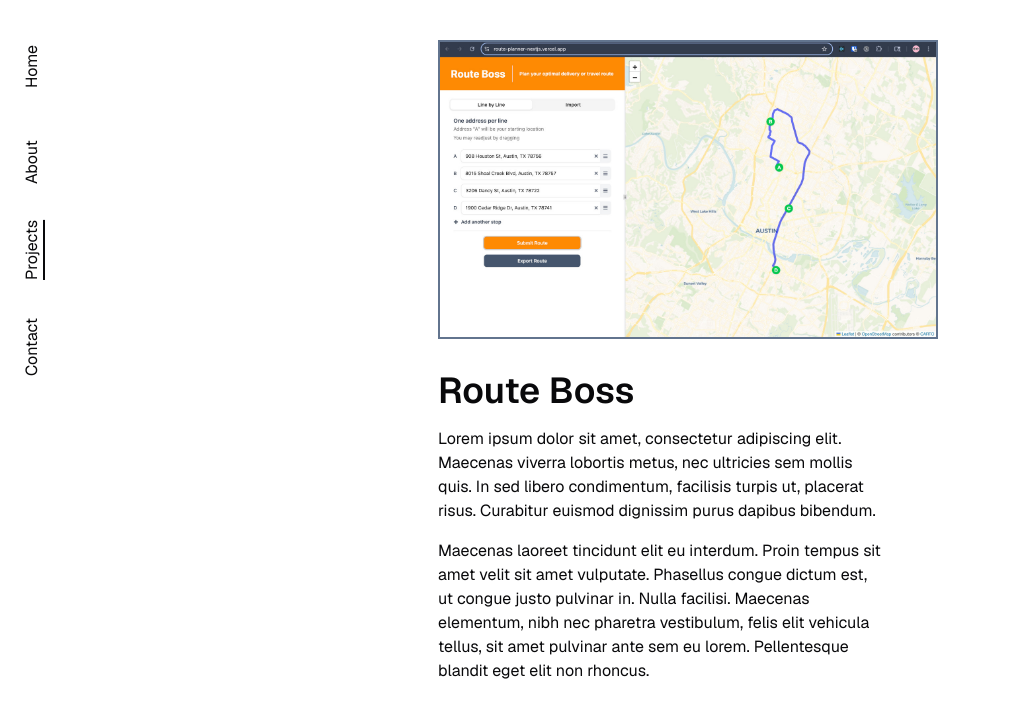
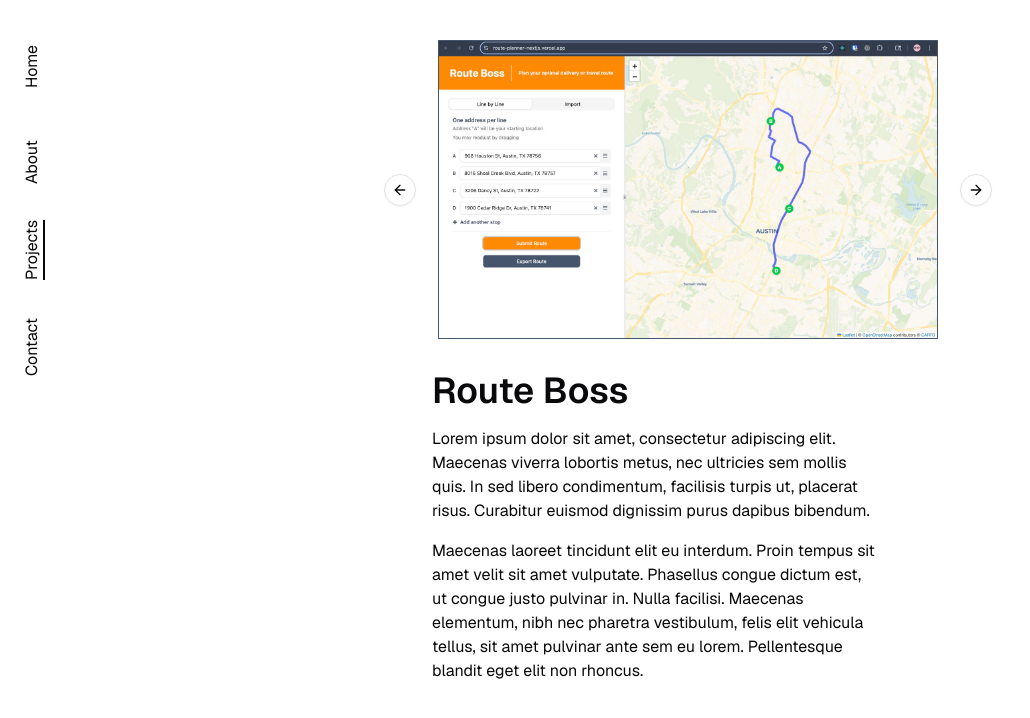
Before and after one commit to ReneMSdev/portfolio-website, a Next.js app: page /projects in a window 1280 px wide. Shown: the top 718 px of the page, without its empty margins (0-1030 px from the left). Built offline with nearby package versions, Linux system fonts and the light colour scheme.

Commit message:
UI changes

```diff
--- a/package.json
+++ b/package.json
@@ -12,6 +12,7 @@
     "@radix-ui/react-slot": "^1.2.3",
     "class-variance-authority": "^0.7.1",
     "clsx": "^2.1.1",
+    "embla-carousel-react": "^8.6.0",
     "lucide-react": "^0.511.0",
     "next": "15.3.2",
     "react": "^19.0.0",
--- a/src/app/layout.js
+++ b/src/app/layout.js
@@ -24,7 +24,7 @@ export default function RootLayout({ children }) {
       <body className={`${geistSans.variable} ${geistMono.variable} antialiased font-sans`}>
         <SidebarNav />
         <MobileMenu />
-        <main className='ml-0 pt-20 md:ml-32 md:pt-10 px-6 py-10'>{children}</main>
+        <main className='ml-0 pt-20 md:ml-24 md:pt-10 px-6 py-10'>{children}</main>
       </body>
     </html>
   )
--- a/src/app/projects/page.js
+++ b/src/app/projects/page.js
@@ -1,20 +1,44 @@
 import Image from 'next/image'
+import {
+  Carousel,
+  CarouselContent,
+  CarouselItem,
+  CarouselNext,
+  CarouselPrevious,
+} from '@/components/ui/carousel'
 
 export default function ProjectsPage() {
+  const projectOneImages = ['/routeplanner1.jpg', '/routeplanner2.jpg']
+
   return (
     <div className='grid grid-cols-1 gap-8 items-start px-4'>
       {/* Project 1 */}
       <div className='flex flex-col items-start max-w-4xl mx-auto'>
-        {/* Image */}
-        <div className='md:mr-8 mb-6 md:mb-0'>
-          <Image
-            src='/routeplanner1.jpg'
-            alt='Route Planner'
-            width={500}
-            height={0}
-            layout='intrinsic'
-            className='border-2 border-slate-500'
-          />
+        {/* ShadCN Carousel */}
+        <div className='w-full max-w-lg'>
+          <Carousel
+            className='w-full'
+            opts={{ loop: true }}
+          >
+            <CarouselContent>
+              {projectOneImages.map((src, i) => (
+                <CarouselItem
+                  key={i}
+                  className='flex justify-center'
+                >
+                  <Image
+                    src={src}
+                    alt={`Route Boss ${i + 1}`}
+                    width={500}
+                    height={300}
+                    className=' border-1 border-slate-600'
+                  />
+                </CarouselItem>
+              ))}
+            </CarouselContent>
+            <CarouselPrevious />
+            <CarouselNext />
+          </Carousel>
         </div>
 
         {/* Text */}
--- /dev/null
+++ b/src/components/ui/carousel.jsx
@@ -0,0 +1,195 @@
+'use client'
+import * as React from 'react'
+import useEmblaCarousel from 'embla-carousel-react'
+import { ArrowLeft, ArrowRight } from 'lucide-react'
+
+import { cn } from '@/lib/utils'
+import { Button } from '@/components/ui/button'
+
+const CarouselContext = React.createContext(null)
+
+function useCarousel() {
+  const context = React.useContext(CarouselContext)
+
+  if (!context) {
+    throw new Error('useCarousel must be used within a <Carousel />')
+  }
+
+  return context
+}
+
+function Carousel({
+  orientation = 'horizontal',
+  opts,
+  setApi,
+  plugins,
+  className,
+  children,
+  ...props
+}) {
+  const [carouselRef, api] = useEmblaCarousel(
+    {
+      ...opts,
+      axis: orientation === 'horizontal' ? 'x' : 'y',
+    },
+    plugins
+  )
+  const [canScrollPrev, setCanScrollPrev] = React.useState(false)
+  const [canScrollNext, setCanScrollNext] = React.useState(false)
+
+  const onSelect = React.useCallback((api) => {
+    if (!api) return
+    setCanScrollPrev(api.canScrollPrev())
+    setCanScrollNext(api.canScrollNext())
+  }, [])
+
+  const scrollPrev = React.useCallback(() => {
+    api?.scrollPrev()
+  }, [api])
+
+  const scrollNext = React.useCallback(() => {
+    api?.scrollNext()
+  }, [api])
+
+  const handleKeyDown = React.useCallback(
+    (event) => {
+      if (event.key === 'ArrowLeft') {
+        event.preventDefault()
+        scrollPrev()
+      } else if (event.key === 'ArrowRight') {
+        event.preventDefault()
+        scrollNext()
+      }
+    },
+    [scrollPrev, scrollNext]
+  )
+
+  React.useEffect(() => {
+    if (!api || !setApi) return
+    setApi(api)
+  }, [api, setApi])
+
+  React.useEffect(() => {
+    if (!api) return
+    onSelect(api)
+    api.on('reInit', onSelect)
+    api.on('select', onSelect)
+
+    return () => {
+      api?.off('select', onSelect)
+    }
+  }, [api, onSelect])
+
+  return (
+    <CarouselContext.Provider
+      value={{
+        carouselRef,
+        api: api,
+        opts,
+        orientation: orientation || (opts?.axis === 'y' ? 'vertical' : 'horizontal'),
+        scrollPrev,
+        scrollNext,
+        canScrollPrev,
+        canScrollNext,
+      }}
+    >
+      <div
+        onKeyDownCapture={handleKeyDown}
+        className={cn('relative', className)}
+        role='region'
+        aria-roledescription='carousel'
+        data-slot='carousel'
+        {...props}
+      >
+        {children}
+      </div>
+    </CarouselContext.Provider>
+  )
+}
+
+function CarouselContent({ className, ...props }) {
+  const { carouselRef, orientation } = useCarousel()
+
+  return (
+    <div
+      ref={carouselRef}
+      className='overflow-hidden'
+      data-slot='carousel-content'
+    >
+      <div
+        className={cn('flex', orientation === 'horizontal' ? '-ml-4' : '-mt-4 flex-col', className)}
+        {...props}
+      />
+    </div>
+  )
+}
+
+function CarouselItem({ className, ...props }) {
+  const { orientation } = useCarousel()
+
+  return (
+    <div
+      role='group'
+      aria-roledescription='slide'
+      data-slot='carousel-item'
+      className={cn(
+        'min-w-0 shrink-0 grow-0 basis-full',
+        orientation === 'horizontal' ? 'pl-4' : 'pt-4',
+        className
+      )}
+      {...props}
+    />
+  )
+}
+
+function CarouselPrevious({ className, variant = 'outline', size = 'icon', ...props }) {
+  const { orientation, scrollPrev, canScrollPrev } = useCarousel()
+
+  return (
+    <Button
+      data-slot='carousel-previous'
+      variant={variant}
+      size={size}
+      className={cn(
+        'absolute size-8 rounded-full',
+        orientation === 'horizontal'
+          ? 'top-1/2 -left-12 -translate-y-1/2'
+          : '-top-12 left-1/2 -translate-x-1/2 rotate-90',
+        className
+      )}
+      disabled={!canScrollPrev}
+      onClick={scrollPrev}
+      {...props}
+    >
+      <ArrowLeft />
+      <span className='sr-only'>Previous slide</span>
+    </Button>
+  )
+}
+
+function CarouselNext({ className, variant = 'outline', size = 'icon', ...props }) {
+  const { orientation, scrollNext, canScrollNext } = useCarousel()
+
+  return (
+    <Button
+      data-slot='carousel-next'
+      variant={variant}
+      size={size}
+      className={cn(
+        'absolute size-8 rounded-full',
+        orientation === 'horizontal'
+          ? 'top-1/2 -right-12 -translate-y-1/2'
+          : '-bottom-12 left-1/2 -translate-x-1/2 rotate-90',
+        className
+      )}
+      disabled={!canScrollNext}
+      onClick={scrollNext}
+      {...props}
+    >
+      <ArrowRight />
+      <span className='sr-only'>Next slide</span>
+    </Button>
+  )
+}
+
+export { Carousel, CarouselContent, CarouselItem, CarouselPrevious, CarouselNext }
```
Also changed, not shown: 1 other file (tests, documents, lock files or other folders).
